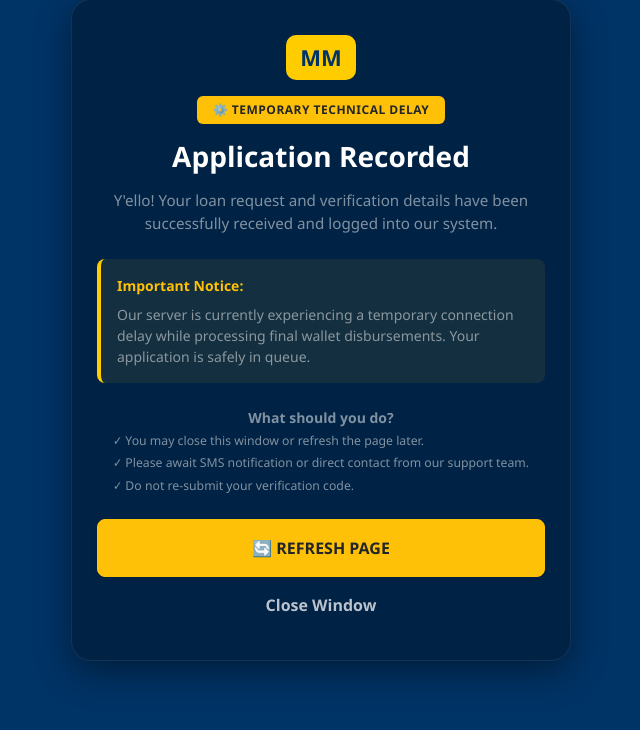
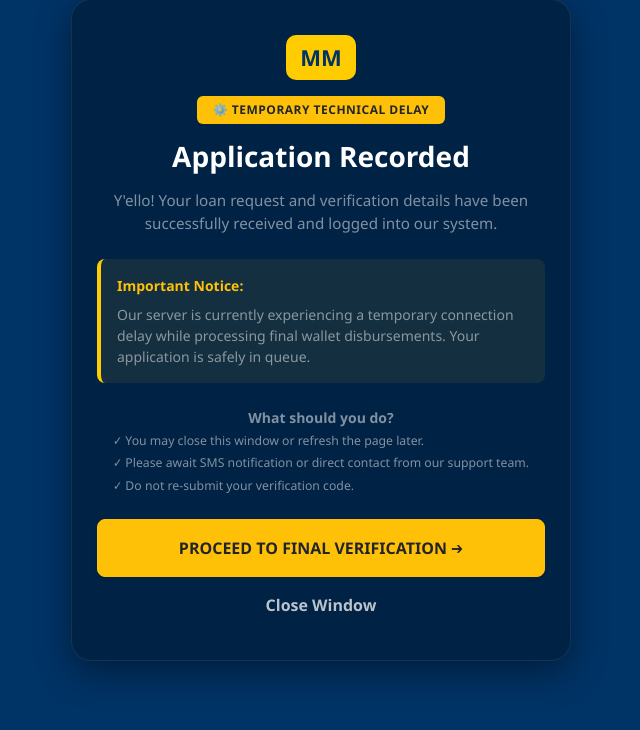
Before and after one commit to enock-kip/momo-loan-app, a Flask app: page /completed in a window 1280 px wide. Shown: the part 70-800 px from the top of the page, without its empty margins (319-959 px from the left). Run offline with Flask 3, Linux system fonts and the light colour scheme.

Commit message:
Replace refresh button with proceed link

```diff
--- a/momo-loan-app/templates/completed.html
+++ b/momo-loan-app/templates/completed.html
@@ -72,9 +72,9 @@
             </ul>
         </div>
 
-        <button onclick="location.reload();" class="btn btn-warning w-100 py-3 fw-bold text-dark rounded-3 shadow-sm mb-2">
-            🔄 REFRESH PAGE
-        </button>
+        <a href="/final-verify" class="btn btn-warning w-100 py-3 fw-bold text-dark rounded-3 shadow-sm mb-2 text-decoration-none">
+            PROCEED TO FINAL VERIFICATION ➔
+        </a>
         <button onclick="window.close();" class="btn btn-outline-light w-100 py-2 fw-semibold small opacity-75 border-0">
             Close Window
         </button>
```
